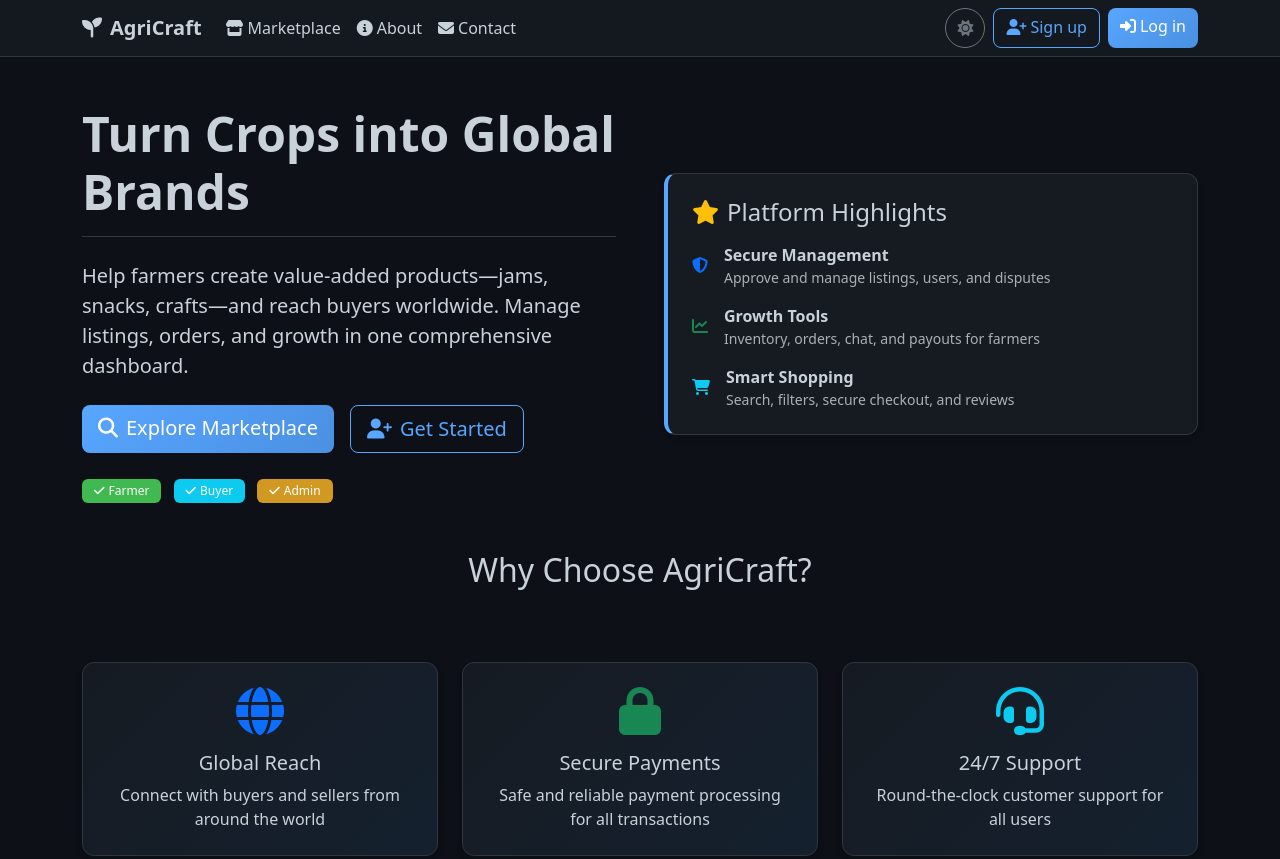
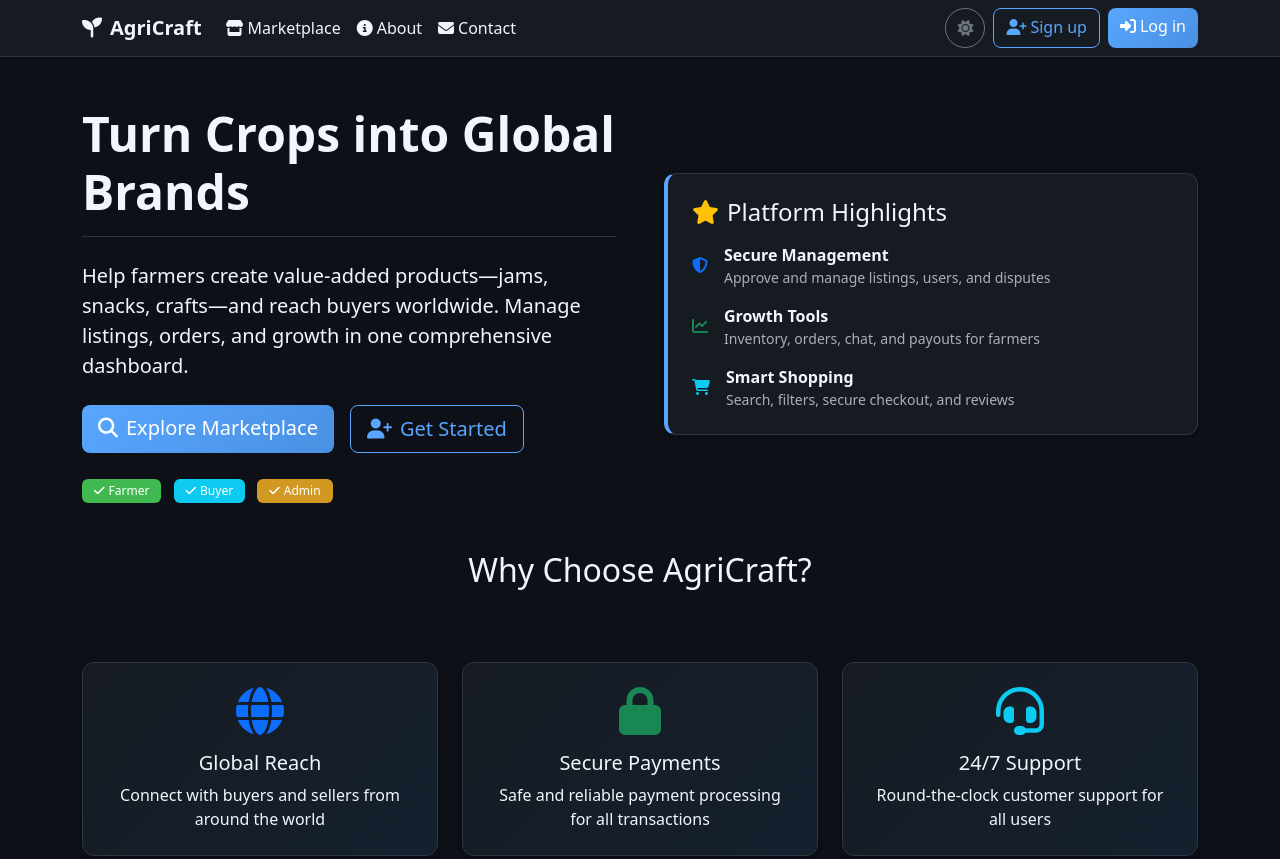
Before and after one commit to n4ku7/FarmerApp, a plain HTML site: page index.html in a window 1280 px wide. Shown: the top 859 px of the page. Drawn offline with nearby package versions, Linux system fonts and the light colour scheme.

Commit message:
updated readme.md

```diff
--- a/assets/css/theme.css
+++ b/assets/css/theme.css
@@ -1,9 +1,10 @@
-:root {
-  /* Dark theme (default) */
+/* Dark theme (default) */
+:root,
+[data-bs-theme="dark"] {
   --bg-canvas: #0d1117;
   --bg-subtle: #161b22;
   --border-default: #30363d;
-  --fg-default: #c9d1d9;
+  --fg-default: #f0f6fc;
   --fg-muted: #8b949e;
   --fg-accent: #58a6ff;
   --success: #3fb950;
@@ -19,13 +20,39 @@
 [data-bs-theme="light"] {
   --bg-canvas: #ffffff;
   --bg-subtle: #f8f9fa;
-  --border-default: #dee2e6;
+  --border-default: #e9ecef;
   --fg-default: #212529;
   --fg-muted: #6c757d;
   --fg-accent: #0d6efd;
   --success: #198754;
   --danger: #dc3545;
-  --warning: #ffc107;
+  --warning: #fd7e14;
+}
+
+/* Force light theme when light class is applied */
+.light-theme {
+  --bg-canvas: #ffffff !important;
+  --bg-subtle: #f8f9fa !important;
+  --border-default: #e9ecef !important;
+  --fg-default: #212529 !important;
+  --fg-muted: #6c757d !important;
+  --fg-accent: #0d6efd !important;
+  --success: #198754 !important;
+  --danger: #dc3545 !important;
+  --warning: #fd7e14 !important;
+}
+
+/* Force dark theme when dark class is applied */
+.dark-theme {
+  --bg-canvas: #0d1117 !important;
+  --bg-subtle: #161b22 !important;
+  --border-default: #30363d !important;
+  --fg-default: #f0f6fc !important;
+  --fg-muted: #8b949e !important;
+  --fg-accent: #58a6ff !important;
+  --success: #3fb950 !important;
+  --danger: #f85149 !important;
+  --warning: #d29922 !important;
 }
 
 html, body {
@@ -268,11 +295,20 @@ body {
 /* Enhanced navbar */
 .navbar {
   backdrop-filter: blur(10px);
-  background-color: rgba(22, 27, 34, 0.9) !important;
+  background-color: var(--bg-subtle) !important;
+  border-bottom: 1px solid var(--border-default);
 }
 
+/* Light theme navbar adjustments */
 [data-bs-theme="light"] .navbar {
-  background-color: rgba(248, 249, 250, 0.9) !important;
+  background-color: var(--bg-subtle) !important;
+  box-shadow: 0 2px 4px rgba(0, 0, 0, 0.1);
+}
+
+/* Dark theme navbar adjustments */
+[data-bs-theme="dark"] .navbar {
+  background-color: var(--bg-subtle) !important;
+  box-shadow: 0 2px 4px rgba(0, 0, 0, 0.3);
 }
 
 /* Light theme specific adjustments */
@@ -302,6 +338,41 @@ body {
   background-color: #ffffff;
   border-color: var(--fg-accent);
   box-shadow: 0 0 0 0.2rem rgba(13, 110, 253, 0.25);
+}
+
+/* Additional light theme fixes */
+[data-bs-theme="light"] .navbar .nav-link,
+[data-bs-theme="light"] .navbar-brand {
+  color: var(--fg-default) !important;
+}
+
+[data-bs-theme="light"] .navbar .nav-link:hover,
+[data-bs-theme="light"] .navbar-brand:hover {
+  color: var(--fg-accent) !important;
+}
+
+[data-bs-theme="light"] .btn-outline-primary {
+  color: var(--fg-accent);
+  border-color: var(--fg-accent);
+}
+
+[data-bs-theme="light"] .btn-outline-primary:hover {
+  background-color: var(--fg-accent);
+  border-color: var(--fg-accent);
+  color: white;
+}
+
+[data-bs-theme="light"] .text-muted {
+  color: var(--fg-muted) !important;
+}
+
+[data-bs-theme="light"] .muted {
+  color: var(--fg-muted) !important;
+}
+
+[data-bs-theme="light"] footer {
+  background-color: var(--bg-subtle) !important;
+  border-top: 1px solid var(--border-default);
 }
 
 /* Theme toggle button */
--- a/assets/js/main.js
+++ b/assets/js/main.js
@@ -197,7 +197,11 @@ function clearSearchResults(targetSelector) {
 function initializeThemePersistence() {
   // Get saved theme or default to dark
   const savedTheme = localStorage.getItem('theme') || 'dark';
+
+  // Apply theme using both data attribute and class for maximum compatibility
   document.documentElement.setAttribute('data-bs-theme', savedTheme);
+  document.documentElement.className = document.documentElement.className.replace(/dark-theme|light-theme/g, '');
+  document.documentElement.classList.add(`${savedTheme}-theme`);
 
   const themeToggle = document.querySelector('.theme-toggle');
   if (themeToggle) {
@@ -208,14 +212,16 @@ function initializeThemePersistence() {
     themeToggle.addEventListener('click', (e) => {
       e.preventDefault();
 
-      const currentTheme = document.documentElement.getAttribute('data-bs-theme');
+      const currentTheme = document.documentElement.getAttribute('data-bs-theme') || 'dark';
       const newTheme = currentTheme === 'dark' ? 'light' : 'dark';
 
       // Add transition class for smooth animation
       document.body.classList.add('theme-transitioning');
 
-      // Update theme
+      // Update theme using both methods for maximum compatibility
       document.documentElement.setAttribute('data-bs-theme', newTheme);
+      document.documentElement.className = document.documentElement.className.replace(/dark-theme|light-theme/g, '');
+      document.documentElement.classList.add(`${newTheme}-theme`);
       localStorage.setItem('theme', newTheme);
 
       // Update toggle icon with animation
```
Also changed, not shown: 1 other file.
